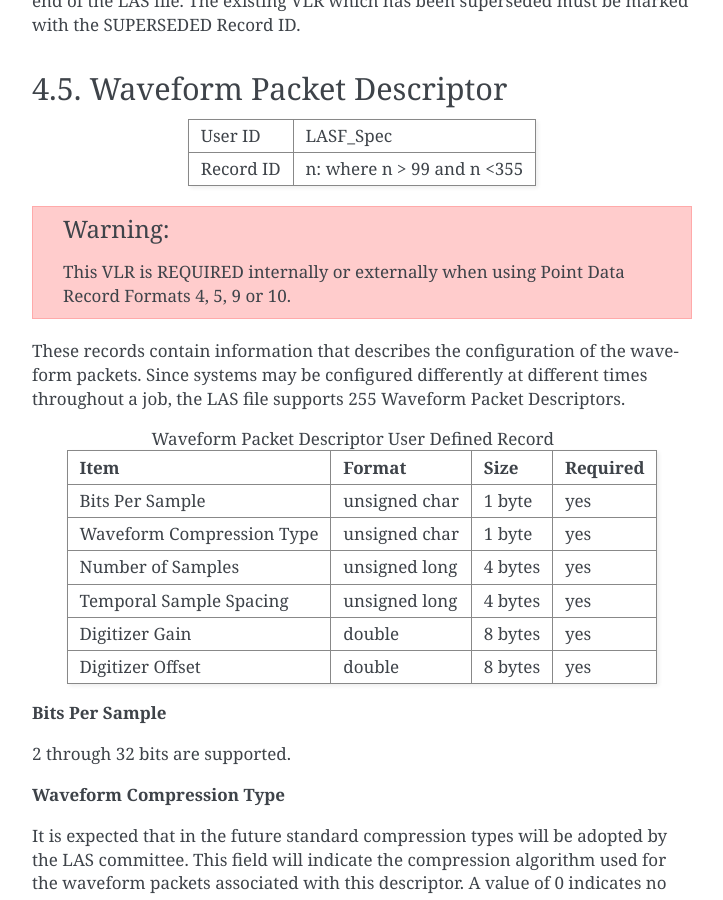
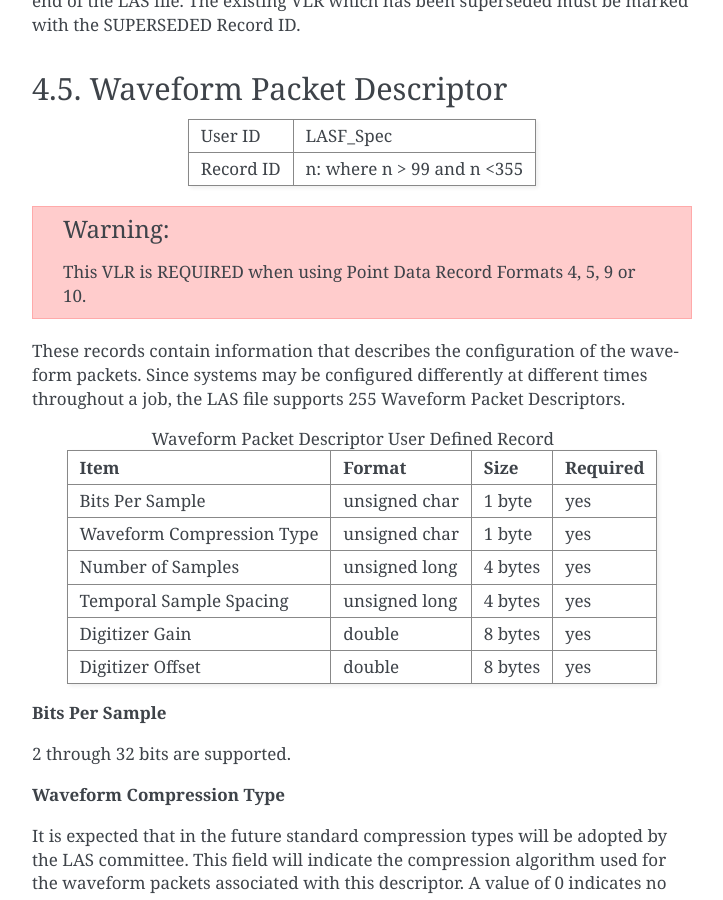
Before and after one commit to ASPRSorg/LAS, a Sphinx documentation site: the page built from source/04_optional_vlrs.txt, in a window 1280 px wide and 900 px high, scrolled down 3863 px. Shown: the whole window, without its empty margins (388-1111 px from the left). Built offline with Sphinx 7.4.7, drawn with Linux system fonts in a browser that asks for light colours.

Commit message:
Remove erroneous tag that Waveform Packet Descriptor can be external.

```diff
--- a/source/04_optional_vlrs.txt
+++ b/source/04_optional_vlrs.txt
@@ -234,8 +234,7 @@ Waveform Packet Descriptor
 
 .. warning::
 
-    This VLR is REQUIRED internally or externally when using Point Data Record
-    Formats 4, 5, 9 or 10.
+    This VLR is REQUIRED when using Point Data Record Formats 4, 5, 9 or 10.
 
 These records contain information that describes the configuration of the
 waveform packets. Since systems may be configured differently at different
```
